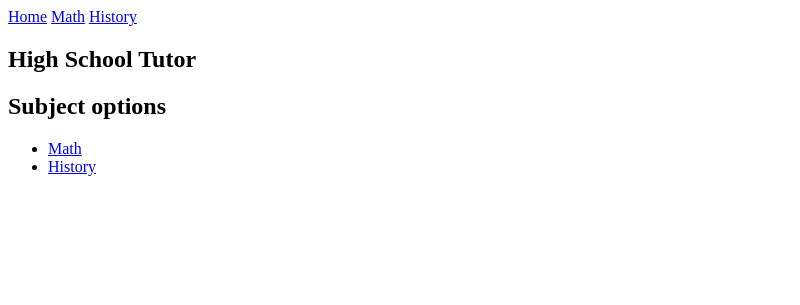
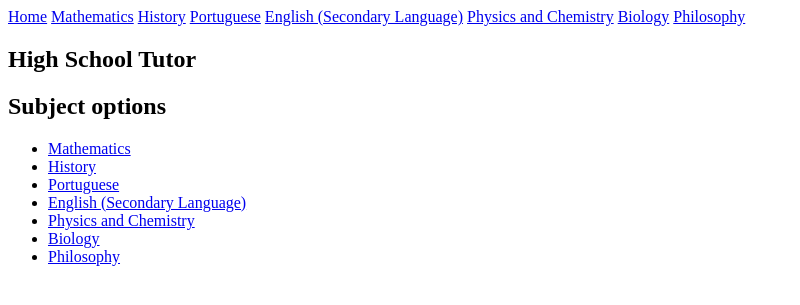
Before and after one commit to barbara-san/sword-ai-challenge-2023, a Flask app: page / in a window 1280 px wide. Shown: the top 305 px of the page, without its empty margins (0-800 px from the left). Run offline with Flask 3, Linux system fonts and the light colour scheme.

Commit message:
Add all subjects

```diff
--- a/main.py
+++ b/main.py
@@ -59,7 +59,7 @@ def subject(id):
     if request.method == 'POST':
         expr = request.form.get('data')
         chats[id] += "<strong>You: </strong>" + expr + "<p></p>";
-        chats[id] += id + " tutor: " + ask_chat(expr, id) + "<p></p>"
+        chats[id] += "<strong>" + id + " tutor: <strong>" + ask_chat(expr, id) + "<p></p>"
     return render_template('subject.html',
                             subject=id, conversation=chats[id])
 
--- a/subjects_and_tools.py
+++ b/subjects_and_tools.py
@@ -5,7 +5,7 @@ PORTUGUESE = "Portuguese"
 ENGLISH = "English (Secondary Language)"
 PHY_CHEM = "Physics and Chemistry"
 BIO = "Biology"
-PHILOSOPHY = "Phylosophy"
+PHILOSOPHY = "Philosophy"
 
 # import packages
 from langchain.agents import Tool
--- a/templates/base.html
+++ b/templates/base.html
@@ -3,8 +3,13 @@
 <link rel="stylesheet" href="{{ url_for('static', filename='style.css') }}">
 <nav>
   <a href="/">Home</a>
-  <a href="/">Math</a>
-  <a href="/">History</a>
+  <a href="/Mathematics">Mathematics</a>
+  <a href="/History">History</a>
+  <a href="/Portuguese">Portuguese</a>
+  <a href="/English (Secondary Language)">English (Secondary Language)</a>
+  <a href="/Physics and Chemistry">Physics and Chemistry</a>
+  <a href="/Biology">Biology</a>
+  <a href="/Philosophy">Philosophy</a>
 </nav>
 <section class="content">
   <header>
--- a/templates/index.html
+++ b/templates/index.html
@@ -8,8 +8,13 @@
 
 <h2>Subject options</h2>
 <ul>
-  <li><a href="/mathematics">Math</a></li>
-  <li><a href="/history">History</a></li>
+  <li><a href="/Mathematics">Mathematics</a></li>
+  <li><a href="/History">History</a></li>
+  <li><a href="/Portuguese">Portuguese</a></li>
+  <li><a href="/English (Secondary Language)">English (Secondary Language)</a></li>
+  <li><a href="/Physics and Chemistry">Physics and Chemistry</a></li>
+  <li><a href="/Biology">Biology</a></li>
+  <li><a href="/Philosophy">Philosophy</a></li>
 </ul>
 
 {% endblock %}
```
